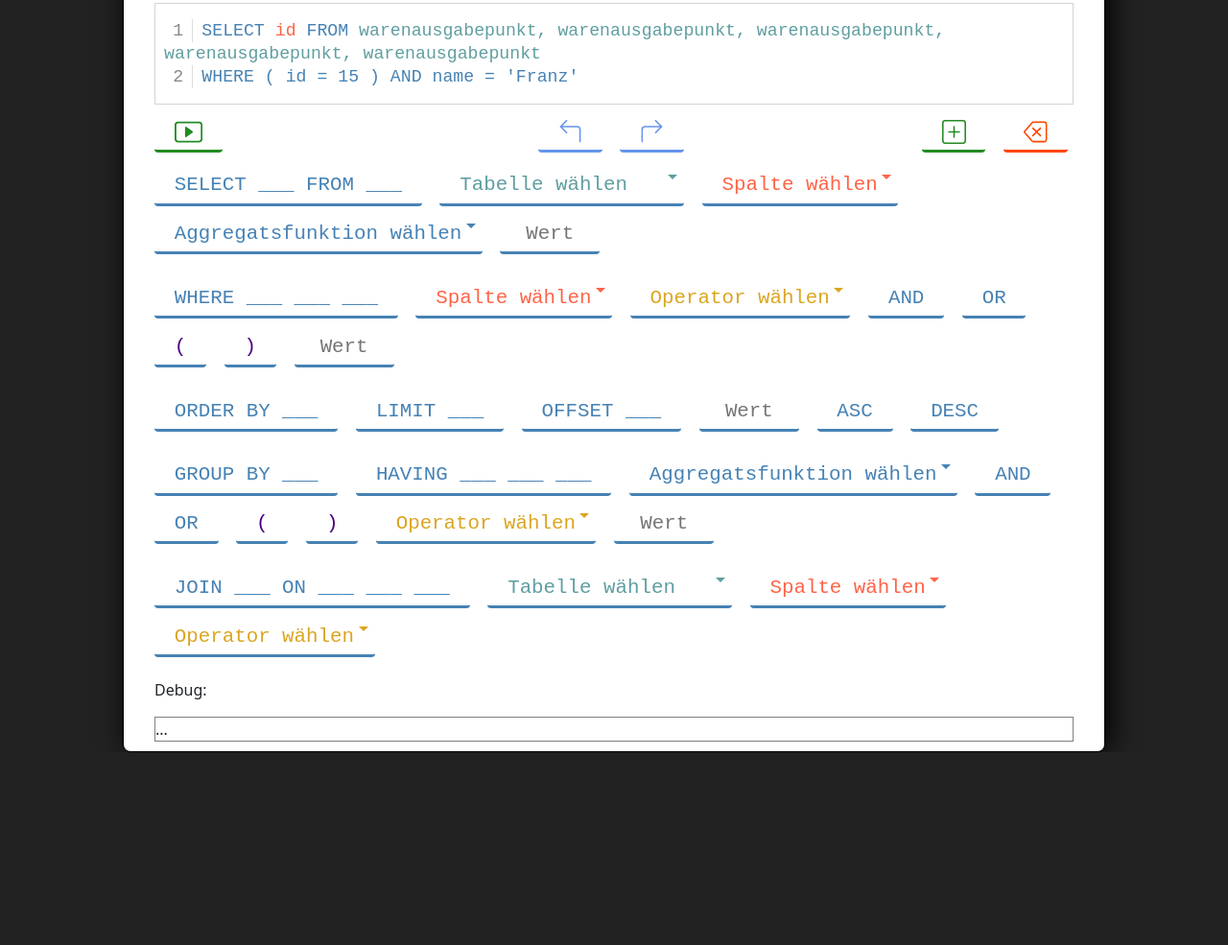
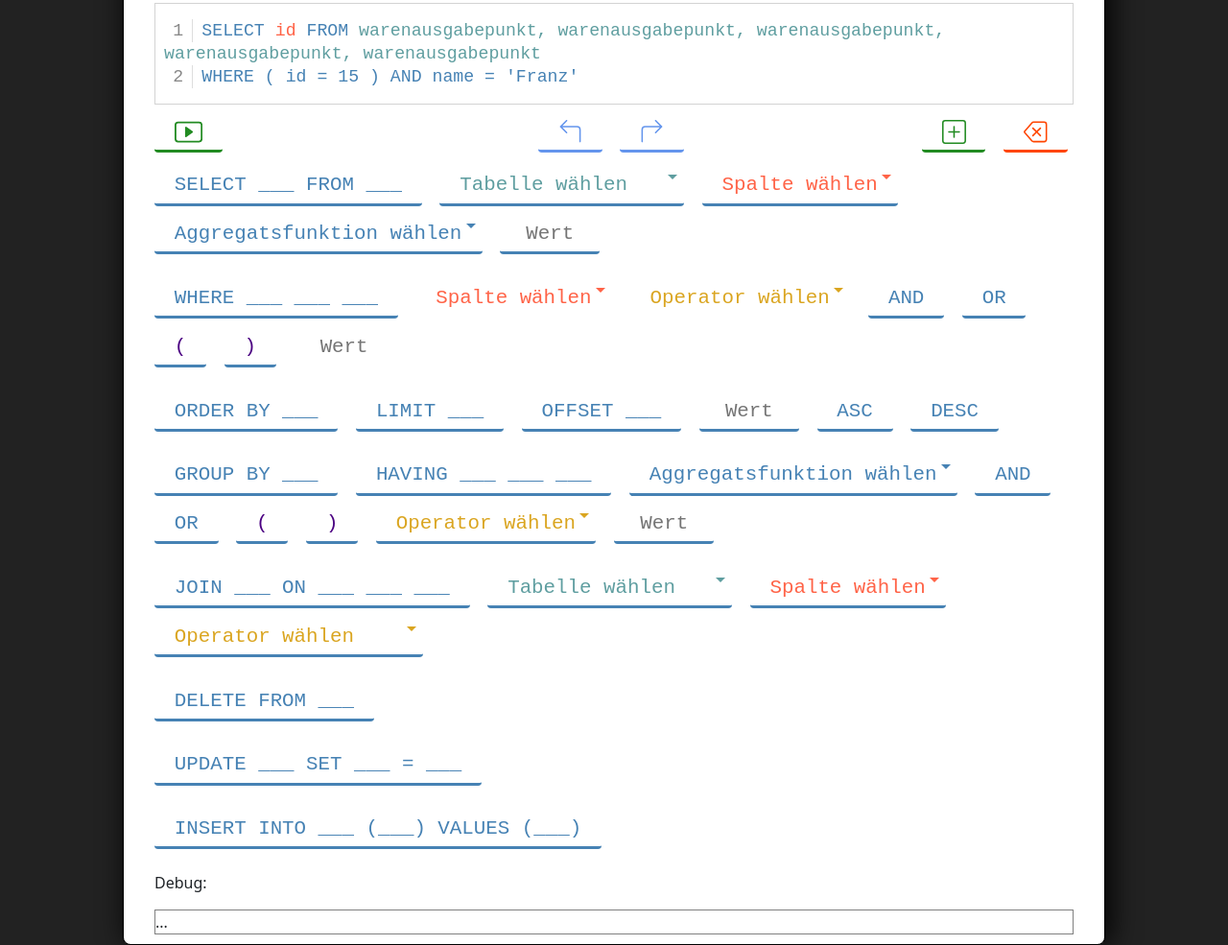
Before and after one commit to Sulkar/sql-quest, a plain HTML site: page index2.html in a window 1280 px wide. Shown: the part 344-1329 px from the top of the page at 96% size. Before the commit the page ends 1128 px from the top, so only its background shows below. Drawn offline with nearby package versions, Linux system fonts and the light colour scheme.

Commit message:
DELETE, UPDATE, INSERT hinzugefügt; IN und BETWEEN angepasst

```diff
--- a/css/index.css
+++ b/css/index.css
@@ -1,4 +1,3 @@
-
 html {
     background: #222;
     margin: auto;
@@ -166,7 +165,9 @@ div.col.centerMenu {
 .buttonArea .sqlGroup,
 .buttonArea .sqlJoin,
 .buttonArea .sqlOrder,
-.buttonArea .sqlWhere {
+.buttonArea .sqlDelete,
+.buttonArea .sqlUpdate,
+.buttonArea .sqlInsert {
     display: inline-block;
     border-bottom: 0.15em solid steelblue;
 }
@@ -175,7 +176,10 @@ div.col.centerMenu {
 .buttonArea button.sqlGroup,
 .buttonArea button.sqlJoin,
 .buttonArea button.sqlOrder,
-.buttonArea button.sqlWhere {
+.buttonArea button.sqlWhere,
+.buttonArea button.sqlDelete,
+.buttonArea button.sqlUpdate,
+.buttonArea button.sqlInsert {
     border-bottom: 0.15em solid steelblue;
 }
 
@@ -315,10 +319,13 @@ pre span.codeline:before {
     background-color: LightBlue;
 }
 
+
 /* debug area */
-#debug-area{
+
+#debug-area {
     display: none;
 }
+
 .debug {
     color: red;
     border: 2px solid red;
--- a/index2.html
+++ b/index2.html
@@ -8,8 +8,7 @@
     <title>Online SQL Abenteuer</title>
 
 
-    <link href="https://cdn.jsdelivr.net/npm/bootstrap@5.0.0-beta2/dist/css/bootstrap.min.css" rel="stylesheet"
-        integrity="sha384-BmbxuPwQa2lc/FVzBcNJ7UAyJxM6wuqIj61tLrc4wSX0szH/Ev+nYRRuWlolflfl" crossorigin="anonymous">
+    <link href="https://cdn.jsdelivr.net/npm/bootstrap@5.0.0-beta2/dist/css/bootstrap.min.css" rel="stylesheet" integrity="sha384-BmbxuPwQa2lc/FVzBcNJ7UAyJxM6wuqIj61tLrc4wSX0szH/Ev+nYRRuWlolflfl" crossorigin="anonymous">
     <link rel="stylesheet" href="css/index.css">
 
 </head>
@@ -68,8 +67,7 @@ Bitte eine Datenbank auswählen!
 
 
             <!-- Modal -->
-            <div class="modal fade" id="exampleModal" tabindex="-1" aria-labelledby="exampleModalLabel"
-                aria-hidden="true">
+            <div class="modal fade" id="resultModal" tabindex="-1" aria-labelledby="exampleModalLabel" aria-hidden="true">
                 <div class="modal-dialog modal-fullscreen">
                     <div class="modal-content">
                         <div class="modal-header">
@@ -135,7 +133,7 @@ Bitte eine Datenbank auswählen!
 
             <div class="row buttonArea mainMenu">
                 <div class="col leftMenu">
-                    <button class="btnRun" data-toggle="modal" data-bs-toggle="modal" data-bs-target="#exampleModal">
+                    <button class="btnRun" data-toggle="modal" data-bs-toggle="modal" data-bs-target="#resultModal">
                         <svg xmlns="http://www.w3.org/2000/svg" width="1.4em" height="1.4em" fill="currentColor"
                             class="bi bi-play-btn" viewBox="0 0 16 16">
                             <path
@@ -327,10 +325,26 @@ Bitte eine Datenbank auswählen!
                                 <option value="&gt;=">&gt;=</option>
                                 <option value="=">&lt;=</option>
                                 <option value="&&lt;&gt;">&lt;&gt;</option>
-                                <option value="BETWEEN">BETWEEN</option>
+                                <option value="BETWEEN">BETWEEN ___ AND ___</option>
                                 <option value="LIKE">LIKE</option>
-                                <option value="IN">IN</option>
+                                <option value="IN">IN (___)</option>
                             </select>
+
+                        </p>
+
+                        <p class="sqlDeleteBefehl">
+
+                            <button class="btnSQLDelete synSQL sqlDelete">DELETE FROM ___</button>
+
+                        </p>
+                        <p class="sqlUpdateBefehl">
+
+                            <button class="btnUpdate synSQL sqlUpdate">UPDATE ___ SET ___ = ___</button>
+
+                        </p>
+                        <p class="sqlInsertBefehl">
+
+                            <button class="btnInsert synSQL sqlInsert">INSERT INTO ___ (___) VALUES (___)</button>
 
                         </p>
                     </div>
@@ -346,9 +360,8 @@ Bitte eine Datenbank auswählen!
     </div>
     <script src="https://cdnjs.cloudflare.com/ajax/libs/jquery/3.5.1/jquery.min.js">
     </script>
-    <script src="https://cdn.jsdelivr.net/npm/bootstrap@5.0.0-beta2/dist/js/bootstrap.bundle.min.js"
-        integrity="sha384-b5kHyXgcpbZJO/tY9Ul7kGkf1S0CWuKcCD38l8YkeH8z8QjE0GmW1gYU5S9FOnJ0" crossorigin="anonymous">
-        </script>
+    <script src="https://cdn.jsdelivr.net/npm/bootstrap@5.0.0-beta2/dist/js/bootstrap.bundle.min.js" integrity="sha384-b5kHyXgcpbZJO/tY9Ul7kGkf1S0CWuKcCD38l8YkeH8z8QjE0GmW1gYU5S9FOnJ0" crossorigin="anonymous">
+    </script>
 
 
     <script type="text/javascript" src="js/sqlbuilder.js">
```
